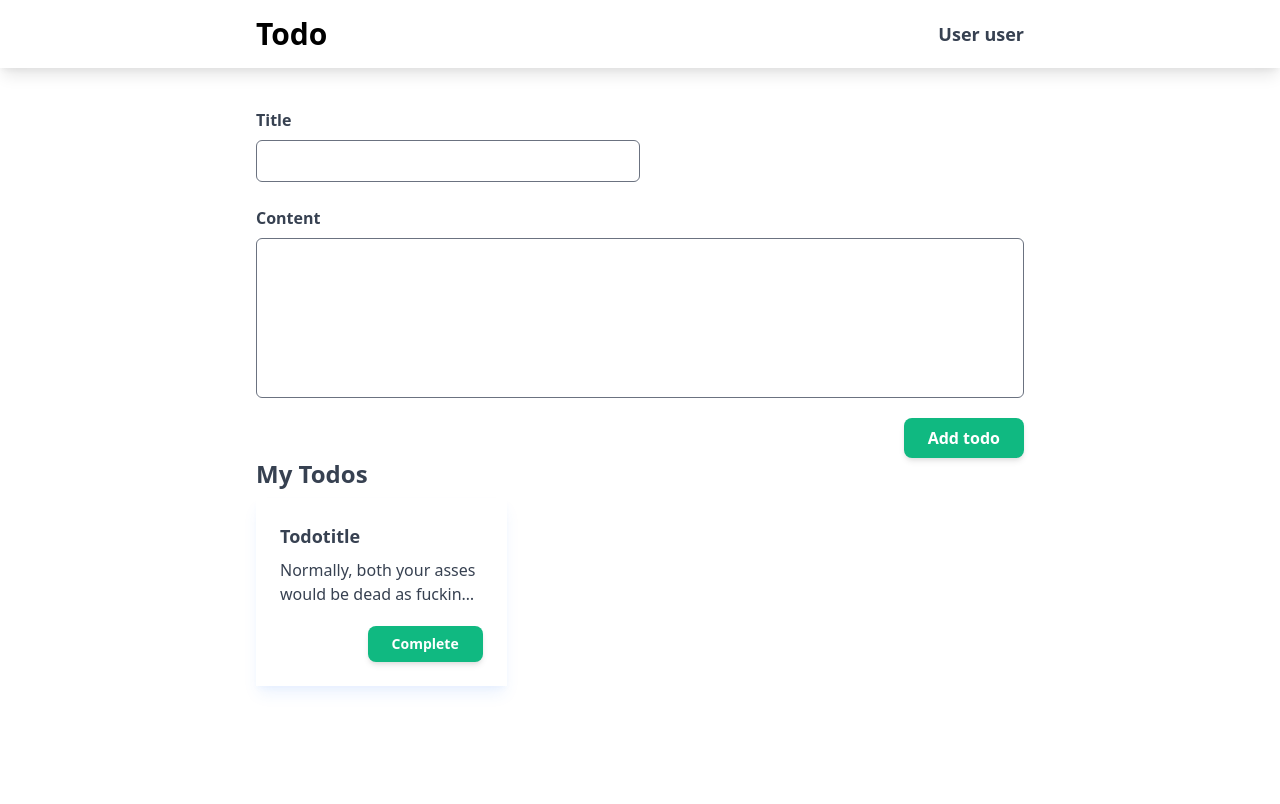
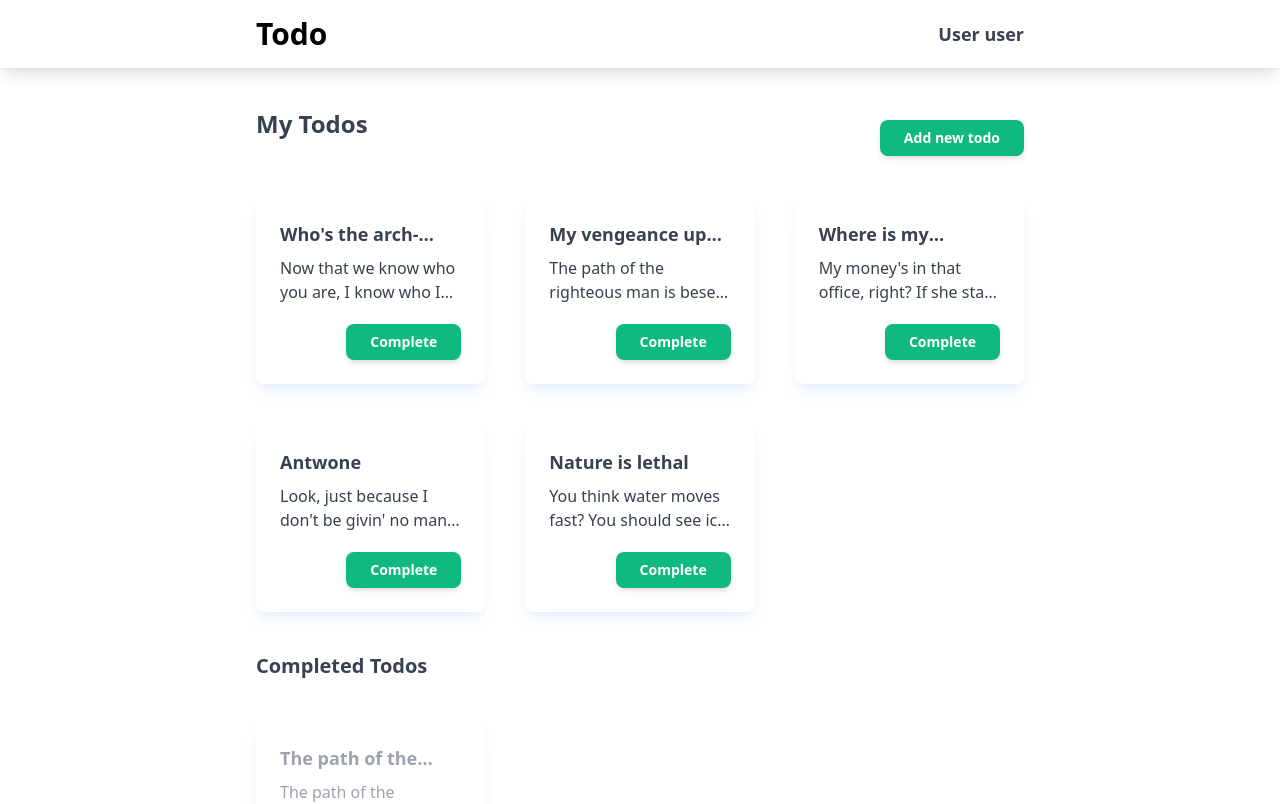
Before and after one commit to wakeupgrumpy/H2021Webapplikasjoner, a React (Create React App) app in the folder 6-Todo-App/: page / in a window 1280 px wide. Shown: the top 804 px of the page. Built offline with nearby package versions, Linux system fonts and the light colour scheme.

Commit message:
Fungerende versjon. Men trenger endel mer arbeid :poop:

```diff
--- a/6-Todo-App/src/App.js
+++ b/6-Todo-App/src/App.js
@@ -1,16 +1,16 @@
 import Navbar from "./components/Navbar";
-import TodoForm from "./components/TodoForm";
 import Layout from "./components/Layout";
 import TodoContainer from "./components/TodoContainer";
+import Footer from "./components/Footer";
 
 function App() {
   return (
     <>
       <Navbar />
       <Layout>
-        <TodoForm />
         <TodoContainer />
       </Layout>
+      <Footer />
     </>
   );
 }
--- /dev/null
+++ b/6-Todo-App/src/components/Footer.js
@@ -0,0 +1,7 @@
+const Footer = () => (
+  <footer className="p-20 center">
+    <p className="text-center">The todo app</p>
+  </footer>
+);
+
+export default Footer;
--- a/6-Todo-App/src/components/Layout.js
+++ b/6-Todo-App/src/components/Layout.js
@@ -1,7 +1,7 @@
 import React from "react";
 
 const Layout = ({ children }) => {
-  return <main class="w-3/5 mt-10 m-auto text-gray-700">{children}</main>;
+  return <main className="w-3/5 mt-10 m-auto text-gray-700">{children}</main>;
 };
 
 export default Layout;
--- a/6-Todo-App/src/components/Navbar.js
+++ b/6-Todo-App/src/components/Navbar.js
@@ -1,8 +1,8 @@
 const Navbar = () => {
   return (
-    <nav class="grid py-4 grid-cols-5 shadow-lg">
-      <h1 class="col-start-2 w- text-3xl font-extrabold">Todo</h1>
-      <p class="col-start-4 w-full place-self-center text-right text-gray-700 font-semibold text-lg">
+    <nav className="grid py-4 grid-cols-5 shadow-lg sticky top-0 z-1 bg-white">
+      <h1 className="col-start-2 w- text-3xl font-extrabold">Todo</h1>
+      <p className="col-start-4 w-full place-self-center text-right text-gray-700 font-semibold text-lg">
         User user
       </p>
     </nav>
--- /dev/null
+++ b/6-Todo-App/src/components/TodoCard.js
@@ -0,0 +1,25 @@
+import Button from "./shared/Button";
+
+const TodoCard = ({ todoObject, todoHandler }) => {
+  return (
+    <article
+      id={todoObject.id}
+      className={`grid grid-cols-1 gap-y-2 p-6 rounded-lg shadow-blue ${
+        todoObject.completed && "text-gray-400"
+      }`}
+    >
+      <h3 className="text-lg font-bold line-clamp-1">{todoObject.title}</h3>
+      <p className="line-clamp-2">{todoObject.content}</p>
+      <Button
+        name={todoObject.completed ? "Delete" : "Complete"}
+        clickHandler={() =>
+          todoObject.completed
+            ? todoHandler.REMOVE(todoObject.id)
+            : todoHandler.COMPLETE(todoObject.id)
+        }
+      />
+    </article>
+  );
+};
+
+export default TodoCard;
--- a/6-Todo-App/src/components/TodoContainer.js
+++ b/6-Todo-App/src/components/TodoContainer.js
@@ -1,23 +1,110 @@
+import React, { useState, useEffect } from "react";
+import mockDatabase from "../db/database";
+import TodoList from "./TodoList";
+import Alert from "./shared/Alert";
+import TodoForm from "./TodoForm";
+import Button from "./shared/Button";
+
 const TodoContainer = () => {
+  const [loadTrigger, setLoadTrigger] = useState(false);
+  const [modal, setModal] = useState(false);
+
+  const [pendingTodos, setPendingTodos] = useState([]);
+  const [completedTodos, setCompletedTodos] = useState([]);
+
+  const [formData, setFormData] = useState({
+    title: "",
+    content: "",
+  });
+
+  // Oppdaterer todo-listene med dummy data fra json.
+  // Lastet når siden oppdateres eller ved trigger.
+  useEffect(() => {
+    const [pending, completed] = mockDatabase.todos.reduce(
+      ([pending, completed], e) =>
+        e.completed
+          ? [pending, [...completed, e]]
+          : [[...pending, e], completed],
+      [[], []]
+    );
+    setPendingTodos(pending);
+    setCompletedTodos(completed);
+  }, [loadTrigger]);
+
+  // Check if there is any todos in the database, if not display alert
+  if (pendingTodos.length === 0 && completedTodos.length === 0) {
+    //if (true)
+    return (
+      <Alert
+        content="No past, or current todos found. Add a new one to get started!"
+        type="red"
+      />
+    );
+  }
+
+  // 🛑 REFACTOR THIS !! 🐴💩
+  const todoHandler = {
+    // CLICK funksjon når en todo er ferdig
+    COMPLETE: (id) => {
+      // Copy pendingTodos
+      const completed = pendingTodos;
+      // Find index of todo to delete
+      const i = completed.findIndex((todo) => todo.id === id);
+      // Remove that todo from array, and change completed to true
+      const todo = completed.splice(i, 1)[0];
+      todo.completed = true;
+      //And add to completed list
+      setCompletedTodos([...completedTodos, todo]);
+      // Update pending todods
+      setPendingTodos(completed);
+      //setLoadTrigger(!loadTrigger);
+      //alert(`Merker ${id} som ferdig`);
+    },
+    REMOVE: (id) => {
+      setCompletedTodos(completedTodos.filter((todo) => todo.id !== id));
+    },
+  };
+
+  const addTodo = () => {
+    setPendingTodos([...pendingTodos, { id: Date.now(), ...formData }]);
+    setModal(!modal);
+  };
+
   return (
-    <section class="grid grid-cols-3 gap-2">
-      <h2 class="col-span-full text-2xl font-extrabold">My Todos</h2>
+    <div>
+      {modal && (
+        <TodoForm
+          addTodo={addTodo}
+          formData={formData}
+          setFormData={setFormData}
+          setModal={setModal}
+        />
+      )}
 
-      <article class="grid grid-cols-1 gap-y-2 p-6 shadow-blue">
-        <h3 class="text-lg font-bold">Todotitle</h3>
-        <p class="line-clamp-2">
-          Normally, both your asses would be dead as fucking fried chicken, but
-          you happen to pull this shit while I'm in a transitional period so I
-          don't wanna kill you, I wanna help you. But I can't give you this
-          case, it don't belong to me. Besides, I've already been through too
-          much shit this morning over this case to hand it over to your dumb
-          ass.
-        </p>
-        <button class="justify-self-end text-sm mt-3 py-2 px-6 bg-green-500 text-white font-semibold rounded-lg shadow-md hover:bg-green-600 focus:outline-none">
-          Complete
-        </button>
-      </article>
-    </section>
+      <section className="grid grid-cols-3 gap-10">
+        <h2
+          className={`${
+            !modal ? "col-span-2" : "col-span-full"
+          } text-2xl font-extrabold`}
+        >
+          My Todos
+        </h2>
+        {!modal && (
+          <Button name="Add new todo" clickHandler={() => setModal(!modal)} />
+        )}
+
+        <TodoList todos={pendingTodos} todoHandler={todoHandler} />
+
+        {completedTodos.length > 0 && (
+          <>
+            <h3 className="col-span-full text-xl font-extrabold">
+              Completed Todos
+            </h3>
+            <TodoList todos={completedTodos} todoHandler={todoHandler} />
+          </>
+        )}
+      </section>
+    </div>
   );
 };
 
--- a/6-Todo-App/src/components/TodoForm.js
+++ b/6-Todo-App/src/components/TodoForm.js
@@ -1,27 +1,66 @@
-const TodoForm = () => {
+import Button from "./shared/Button";
+
+const TodoForm = ({ addTodo, formData, setFormData, setModal }) => {
+  const handleSubmit = (event) => {
+    event.preventDefault();
+    addTodo();
+  };
+
+  const updateValue = (event) => {
+    setFormData((prev) => ({
+      ...prev,
+      ...{ [event.target.name]: event.target.value },
+    }));
+  };
+
   return (
-    <form class="grid grid-cols-2 gap-y-2">
-      <lable htmlFor="title" class="row-start-1 font-bold g">
+    <div className="fixed inset-0 bg-gray-600 bg-opacity-50 overflow-y-auto h-full w-full">
+      <form
+        className="grid grid-cols-2 gap-y-2 relative top-20 mx-auto p-20 border w-2/4 shadow-lg rounded-md bg-white"
+        onSubmit={handleSubmit}
+      >
+        <span class="absolute inset-y-4 right-0 flex items-top mr-4">
+          <svg
+            class="w-7 h-7 fill-current"
+            role="button"
+            viewBox="0 0 20 20"
+            onClick={() => setModal(false)}
+          >
+            <path
+              d="M4.293 4.293a1 1 0 011.414 0L10 8.586l4.293-4.293a1 1 0 111.414 1.414L11.414 10l4.293 4.293a1 1 0 01-1.414 1.414L10 11.414l-4.293 4.293a1 1 0 01-1.414-1.414L8.586 10 4.293 5.707a1 1 0 010-1.414z"
+              clip-rule="evenodd"
+              fill-rule="evenodd"
+            ></path>
+          </svg>
+        </span>
+        <label htmlFor="title" className="row-start-1 font-bold g">
           Title
-      </lable>
+        </label>
         <input
           id="title"
           type="text"
           name="title"
-        class="col-span-1 row-start-2 p-2 rounded-md border border-gray-500"
+          value={formData.title}
+          onChange={updateValue}
+          className="col-span-1 row-start-2 p-2 rounded-md border border-gray-500"
         />
-      <lable htmlFor="content" class="row-start-3 font-bold mt-4">
+        <label htmlFor="content" className="row-start-3 font-bold mt-4">
           Content
-      </lable>
+        </label>
         <textarea
           id="content"
           name="content"
-        class="col-span-full row-start-4 p-2 rounded-md border border-gray-500 resize-none h-40"
+          value={formData.content}
+          onChange={updateValue}
+          className="col-span-full row-start-4 p-2 rounded-md border border-gray-500 resize-none h-40"
         ></textarea>
-      <button class="col-start-2 row-start-5 justify-self-end mt-3 py-2 px-6 bg-green-500 text-white font-semibold rounded-lg shadow-md hover:bg-green-600 focus:outline-none">
-        Add todo
-      </button>
+        <Button
+          name="Add todo"
+          type="submit"
+          styles="col-start-2 row-start-5 text-lg"
+        />
       </form>
+    </div>
   );
 };
 
--- /dev/null
+++ b/6-Todo-App/src/components/TodoList.js
@@ -0,0 +1,8 @@
+import TodoCard from "./TodoCard";
+
+const TodoList = ({ todos, todoHandler }) =>
+  todos.map((todo) => (
+    <TodoCard key={todo.id} todoObject={todo} todoHandler={todoHandler} />
+  ));
+
+export default TodoList;
--- /dev/null
+++ b/6-Todo-App/src/components/shared/Alert.js
@@ -0,0 +1,18 @@
+const Alert = ({ content, type }) => {
+  //   const color = {
+  //     primary: "blue",
+  //     success: "green",
+  //     danger: "red",
+  //     warning: "yellow",
+  //   };
+  return (
+    <div
+      role="alert"
+      className={`relative py-3 my-10 pl-4 pr-10 leading-normal text-${type}-700 bg-${type}-100 rounded-lg`}
+    >
+      <p>{content}</p>
+    </div>
+  );
+};
+
+export default Alert;
--- /dev/null
+++ b/6-Todo-App/src/components/shared/Button.js
@@ -0,0 +1,13 @@
+import React from "react";
+
+const Button = ({ name, type = "button", clickHandler, styles }) => (
+  <button
+    type={type}
+    className={`justify-self-end text-sm mt-3 py-2 px-6 bg-green-500 text-white font-semibold rounded-lg shadow-md hover:bg-green-600 focus:outline-none ${styles}`}
+    onClick={clickHandler}
+  >
+    {name}
+  </button>
+);
+
+export default Button;
--- /dev/null
+++ b/6-Todo-App/src/db/database.json
@@ -0,0 +1,40 @@
+{
+    "todos": [
+        {
+            "id": 1,
+            "title": "Who's the arch-villain?",
+            "content": "Now that we know who you are, I know who I am. I'm not a mistake! It all makes sense! In a comic, you know how you can tell who the arch-villain's going to be? He's the exact opposite of the hero. And most times they're friends, like you and me! I should've known way back when... You know why, David? Because of the kids. They called me Mr Glass.",
+            "completed": false
+        },
+        {
+            "id": 2,
+            "title": "My vengeance upon thee",
+            "content": "The path of the righteous man is beset on all sides by the iniquities of the selfish and the tyranny of evil men. Blessed is he who, in the name of charity and good will, shepherds the weak through the valley of darkness, for he is truly his brother's keeper and the finder of lost children. And I will strike down upon thee with great vengeance and furious anger those who would attempt to poison and destroy My brothers. And you will know My name is the Lord when I lay My vengeance upon thee.",
+            "completed": false
+        },
+        {
+            "id": 3,
+            "title": "Where is my goddamn money",
+            "content": "My money's in that office, right? If she start giving me some bullshit about it ain't there, and we got to go someplace else and get it, I'm gonna shoot you in the head then and there. Then I'm gonna shoot that bitch in the kneecaps, find out where my goddamn money is. She gonna tell me too. Hey, look at me when I'm talking to you, motherfucker. You listen: we go in there, and that nigga Winston or anybody else is in there, you the first motherfucker to get shot. You understand?",
+            "completed": false
+        },
+        {
+            "id": 4,
+            "title": "The path of the righteous man",
+            "content": "The path of the righteous man is beset on all sides by the iniquities of the selfish and the tyranny of evil men. Blessed is he who, in the name of charity and good will, shepherds the weak through the valley of darkness, for he is truly his brother's keeper and the finder of lost children. And I will strike down upon thee with great vengeance and furious anger those who would attempt to poison and destroy My brothers. And you will know My name is the Lord when I lay My vengeance upon thee.",
+            "completed": true
+        },
+        {
+            "id": 5,
+            "title": "Antwone",
+            "content": "Look, just because I don't be givin' no man a foot massage don't make it right for Marsellus to throw Antwone into a glass motherfuckin' house, fuckin' up the way the nigger talks. Motherfucker do that shit to me, he better paralyze my ass, 'cause I'll kill the motherfucker, know what I'm sayin'?",
+            "completed": false
+        },
+        {
+            "id": 6,
+            "title": "Nature is lethal",
+            "content": "You think water moves fast? You should see ice. It moves like it has a mind. Like it knows it killed the world once and got a taste for murder. After the avalanche, it took us a week to climb out. Now, I don't know exactly when we turned on each other, but I know that seven of us survived the slide... and only five made it out. Now we took an oath, that I'm breaking now. We said we'd say it was the snow that killed the other two, but it wasn't. Nature is lethal but it doesn't hold a candle to man.",
+            "completed": false
+        }
+    ]
+}
```
Lines whose indentation alone changed are shown as unchanged.
